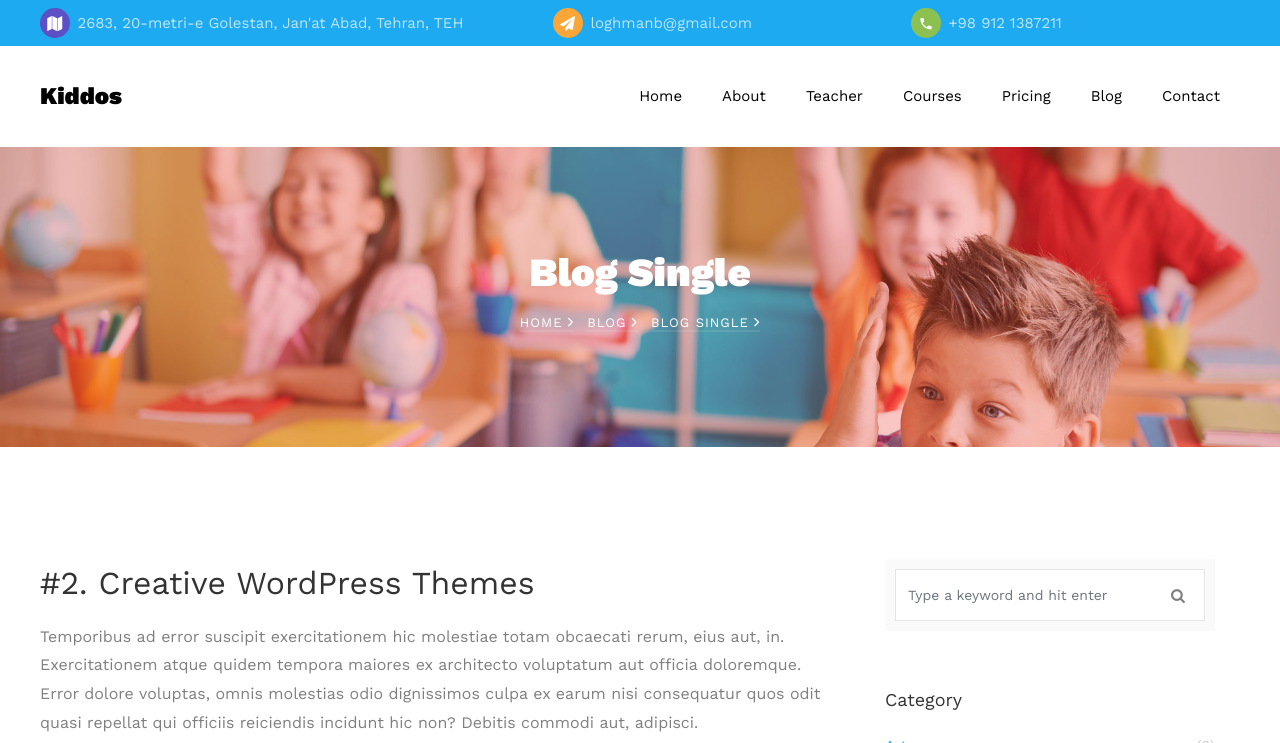
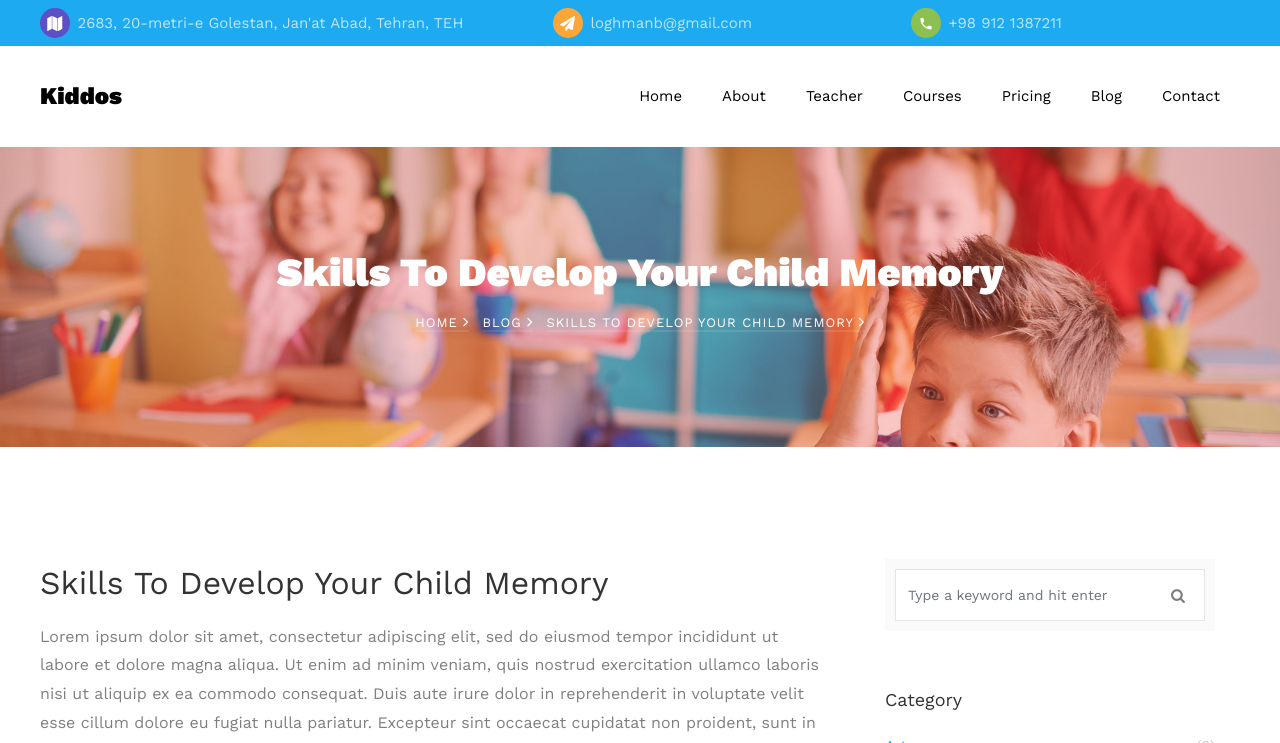
Before and after one commit to loghmanb/Kiddos-Django, a Django app: page /blog/1 in a window 1280 px wide. Shown: the top 743 px of the page. Run offline with Django 3.2, Linux system fonts and the light colour scheme; data comes from the database, SQL or seed files in the repository; some libraries are stand-ins or nearby versions; some web fonts are replaced.

Commit message:
fix link between blog and its posts

```diff
--- a/pages/views.py
+++ b/pages/views.py
@@ -46,7 +46,8 @@ def blog(request):
 
 
 def blog_single(request, id):
-    return render(request, 'pages/blog-single.html')
+    blog_post = models.BlogPost.objects.get(pk=id)
+    return render(request, 'pages/blog-single.html', {'blog_post': blog_post})
 
 
 def contact(request):
--- a/templates/pages/blog-single.html
+++ b/templates/pages/blog-single.html
@@ -1,16 +1,16 @@
 {% extends 'base.html' %}
 {% load static %}
 {% block content %}
-<section class="hero-wrap hero-wrap-2" style="background-image: url('images/bg_2.jpg');">
+<section class="hero-wrap hero-wrap-2" style="background-image: url('{% static 'images/bg_2.jpg'%}');">
     <div class="overlay"></div>
     <div class="container">
         <div class="row no-gutters slider-text align-items-center justify-content-center">
             <div class="col-md-9 ftco-animate text-center">
-                <h1 class="mb-2 bread">Blog Single</h1>
+                <h1 class="mb-2 bread">{{ blog_post.title }}</h1>
                 <p class="breadcrumbs">
                     <span class="mr-2"><a href="{% url 'index' %}">Home <i class="ion-ios-arrow-forward"></i></a></span>
                     <span class="mr-2"><a href="{% url 'blog' %}">Blog <i class="ion-ios-arrow-forward"></i></a></span>
-                    <span>Blog Single <i class="ion-ios-arrow-forward"></i></span>
+                    <span>{{ blog_post.title }} <i class="ion-ios-arrow-forward"></i></span>
                 </p>
             </div>
         </div>
@@ -21,11 +21,8 @@
     <div class="container">
         <div class="row">
             <div class="col-lg-8 ftco-animate">
-                <h2 class="mb-3">#2. Creative WordPress Themes</h2>
-                <p>Temporibus ad error suscipit exercitationem hic molestiae totam obcaecati rerum, eius aut, in.
-                    Exercitationem atque quidem tempora maiores ex architecto voluptatum aut officia doloremque. Error
-                    dolore voluptas, omnis molestias odio dignissimos culpa ex earum nisi consequatur quos odit quasi
-                    repellat qui officiis reiciendis incidunt hic non? Debitis commodi aut, adipisci.</p>
+                <h2 class="mb-3">{{ blog_post.title }}</h2>
+                <p>{{ blog_post.body }}</p>
                 <p>
                     <img src="images/image_2.jpg" alt="" class="img-fluid">
                 </p>
--- a/templates/pages/blog.html
+++ b/templates/pages/blog.html
@@ -22,7 +22,7 @@
             {% for blog_post in blog_posts %}
             <div class="col-md-6 col-lg-4 ftco-animate">
                 <div class="blog-entry">
-                    <a href="blog-single.html" class="block-20 d-flex align-items-end"
+                    <a href="{% url 'blog-single' blog_post.id %}" class="block-20 d-flex align-items-end"
                         style="background-image: url('{{ blog_post.image.url }}');">
                         <div class="meta-date text-center p-2">
                             <span class="day">27</span>
```
